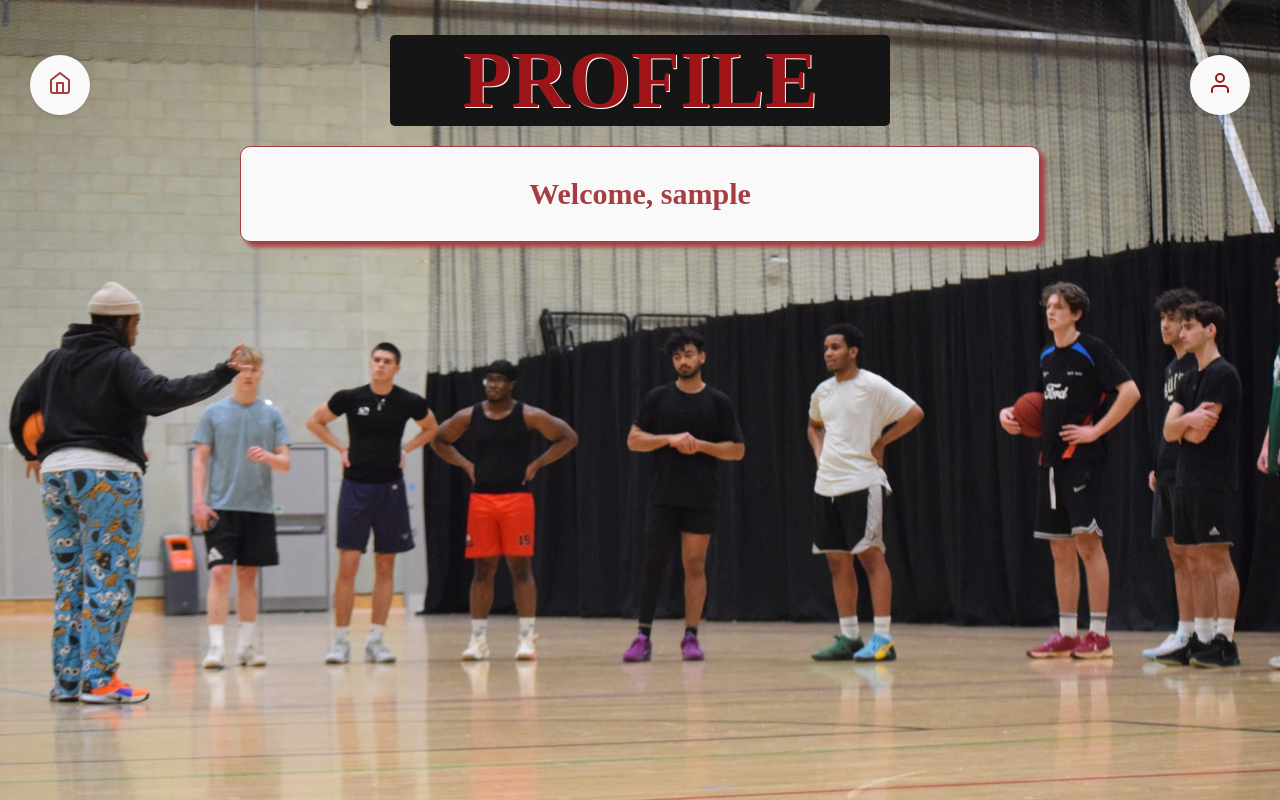
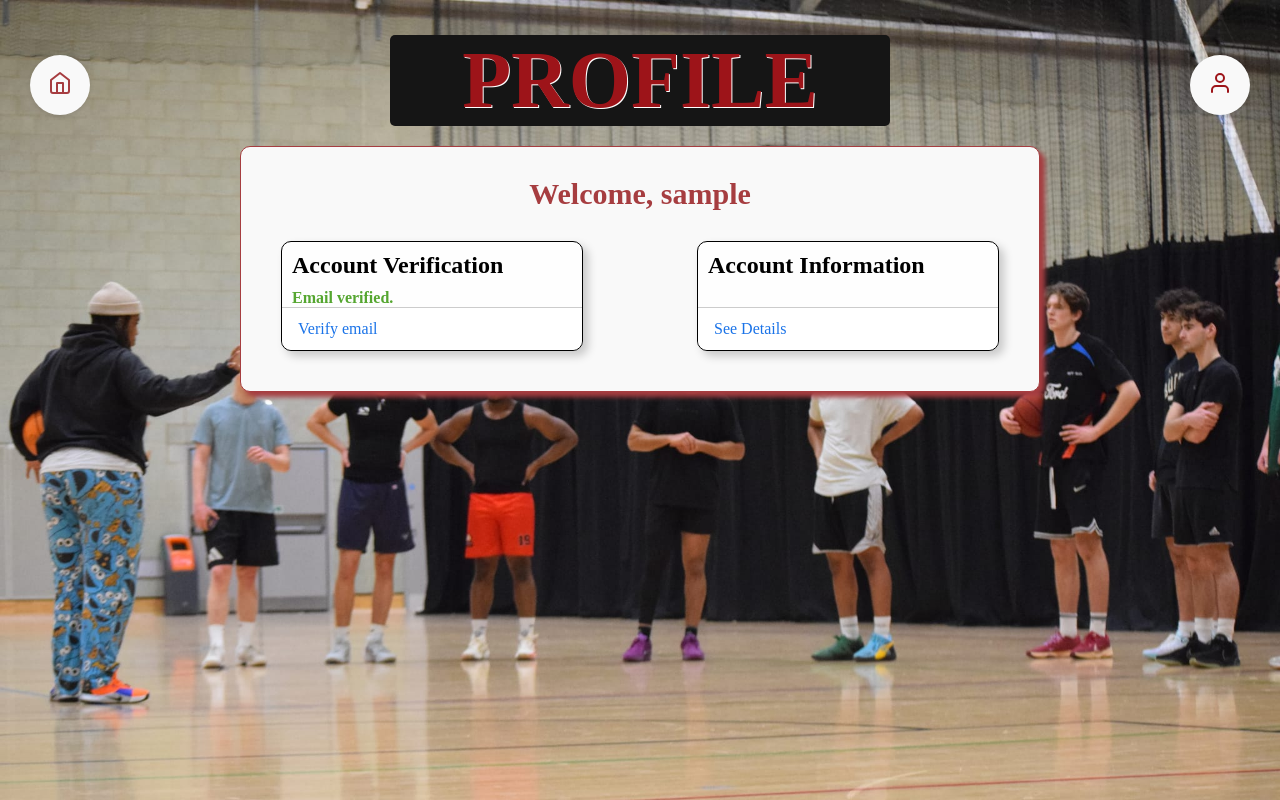
Before and after one commit to Maseeek/nothingbutnet, a website with bundled scripts: page client/profile.html in a window 1280 px wide. Built offline with nearby package versions, Linux system fonts and the light colour scheme; sample sign-in values are in the browser's storage.

Commit message:
made the profile section include a verification status

```diff
--- a/client/auth.js
+++ b/client/auth.js
@@ -99,7 +99,8 @@ function getCurrentUser() {
         return {
             userId: payload.userId,
             username: payload.username,
-            expires: new Date(payload.exp * 1000)
+            expires: new Date(payload.exp * 1000),
+            verified: payload.emailVerified
         };
     } catch {
         return null;
--- a/client/js/profile.js
+++ b/client/js/profile.js
@@ -1,5 +1,4 @@
 import { isLoggedIn, getCurrentUser, logout, updateAuthUI } from '../auth.js';
-import {displayFGResults} from '../index.js';
 
 document.addEventListener('DOMContentLoaded', () => {
     // Initialize auth UI
@@ -15,6 +14,23 @@ document.addEventListener('DOMContentLoaded', () => {
             const user = getCurrentUser();
             const username = user.username;
             document.getElementById('welcome').innerHTML = "Welcome, " + user.username;
+            const ver = document.getElementById('email-verification');
+            const verButton = document.getElementById('verify-button');
+            if(user.verified === false) {
+                console.error("Email not verified");
+                ver.innerHTML = "Please verify your email address.";
+                ver.style.color = "#ffc300";
+                verButton.style.backgroundColor = "#ffc300";
+
+
+
+            }
+            else{
+                console.log("Email verified: " + user.verified);
+                ver.innerHTML = "Email verified.";
+                ver.style.color = "#55a630";
+                verButton.remove();
+            }
             // Fetch user data from the server
             // const data = getdata  // going to make a collection which has all user shots and can get it from there
             // displayFGResults(data);
@@ -23,5 +39,6 @@ document.addEventListener('DOMContentLoaded', () => {
         console.error("Error fetching user data: ", error);
         document.getElementById('welcome').innerHTML = "Welcome Guest";
     }
+
 });
     // Display user data
--- a/client/profile.html
+++ b/client/profile.html
@@ -66,6 +66,30 @@
     <div class="settings-section">
         <h2 id="welcome"></h2>
         <div id="fgresults"></div>
+        <div class="profile-section">
+            <div id="email-verification-container">
+                <h3>Account Verification</h3>
+                <div id="verification-status">
+
+                <span id="email-verification"></span>
+            <button id="verify-button" class="verify-btn">Verify</button>
+                </div>
+                <footer><a>Verify email</a></footer>
+            </div>
+            <div>
+                <h3>Account Information</h3>
+                <div id="user-info">
+                    <p id="user-email"></p>
+                    <p id="user-username"></p>
+                    <p id="user-id"></p>
+
+                </div>
+                <footer>
+                    <a>See Details</a>
+                </footer>
+            </div>
+        </div>
+
     </div>
 </div>
 
--- a/client/style.css
+++ b/client/style.css
@@ -591,9 +591,110 @@ form {
 
 #welcome{
     font-size: 30px;
-    color: #151515;
+    color: black;
     text-align: center;
-    margin: 10px 0;
+    margin: 10px;
     font-weight: bolder;
 
 }
+
+#email-verification{
+    color: #ffc300;
+    margin: 10px;
+    width: 190px;
+}
+
+
+    .profile-section {
+        display: flex;
+        flex-wrap: wrap;
+        gap: 20px;
+        padding: 20px;
+        justify-content: space-between;
+    }
+
+    .profile-section > h2{
+        font-size: 30px;
+        color: black;
+        margin-bottom: 20px;
+        text-align: start;
+        margin: 10px;
+    }
+
+.profile-section > div {
+    display: flex;
+    flex-direction: column;
+    flex-wrap: wrap;
+    justify-content: center; /* Ensures proper spacing */
+    background-color: rgba(255, 255, 255, 0.9);
+    border: 1px solid black;
+    border-radius: 10px;
+    box-shadow: 5px 5px 10px rgba(0, 0, 0, 0.2);
+    padding: 0px;
+    width: 300px;
+    transition: transform 0.3s ease, box-shadow 0.3s ease;
+}
+
+    .profile-section > div:hover {
+        /*transform: scale(1.05);*/
+        box-shadow: 8px 8px 15px rgba(0, 0, 0, 0.3);
+    }
+
+    .profile-section > div h3 {
+        font-size: 24px;
+        color: black;
+        font-weight: bold;
+        margin-bottom: 10px;
+        text-align: start;
+        margin: 10px;
+    }
+
+    .profile-section > div p {
+        font-size: 18px;
+        color: #151515;
+        text-align: center;
+    }
+    .profile-section > div button {
+        background-color: #ffc300;
+        color: white;
+        border: black solid 1px;
+        /*padding: 10px 20px;*/
+        padding: 5px 10px;
+        font-size: 18px;
+        cursor: pointer;
+        border-radius: 5px;
+        transition: background-color 0.3s ease;
+        margin-top: 10px;
+        margin-left: 5px;
+        margin-bottom: 5px;
+        width: fit-content;
+
+    }
+    .profile-section > div button:hover {
+        background-color: #ffaa00;
+        transition-duration: 0.2s;
+
+    }
+.profile-section > div footer {
+    margin-top: auto; /* Pushes the footer to the bottom */
+    background-color: white;
+    padding: 12px 16px;
+    text-align: left;
+    border-top: 1px solid #ccc;
+    border-radius: 0 0 10px 10px;
+}
+.profile-section a {
+    color: #1a73e8;
+    text-decoration: none;
+    font-weight: 500;
+}
+.profile-section > div footer:hover {
+    background-color: #f1f3f4;
+}
+.profile-section > div footer a:hover {
+    text-effect: outline;
+}
+
+#verification-status{
+    flex-direction: row;
+}
```
Also changed, not shown: client/index.html (+1 -1 lines), server/server.js (+8 -3 lines).
